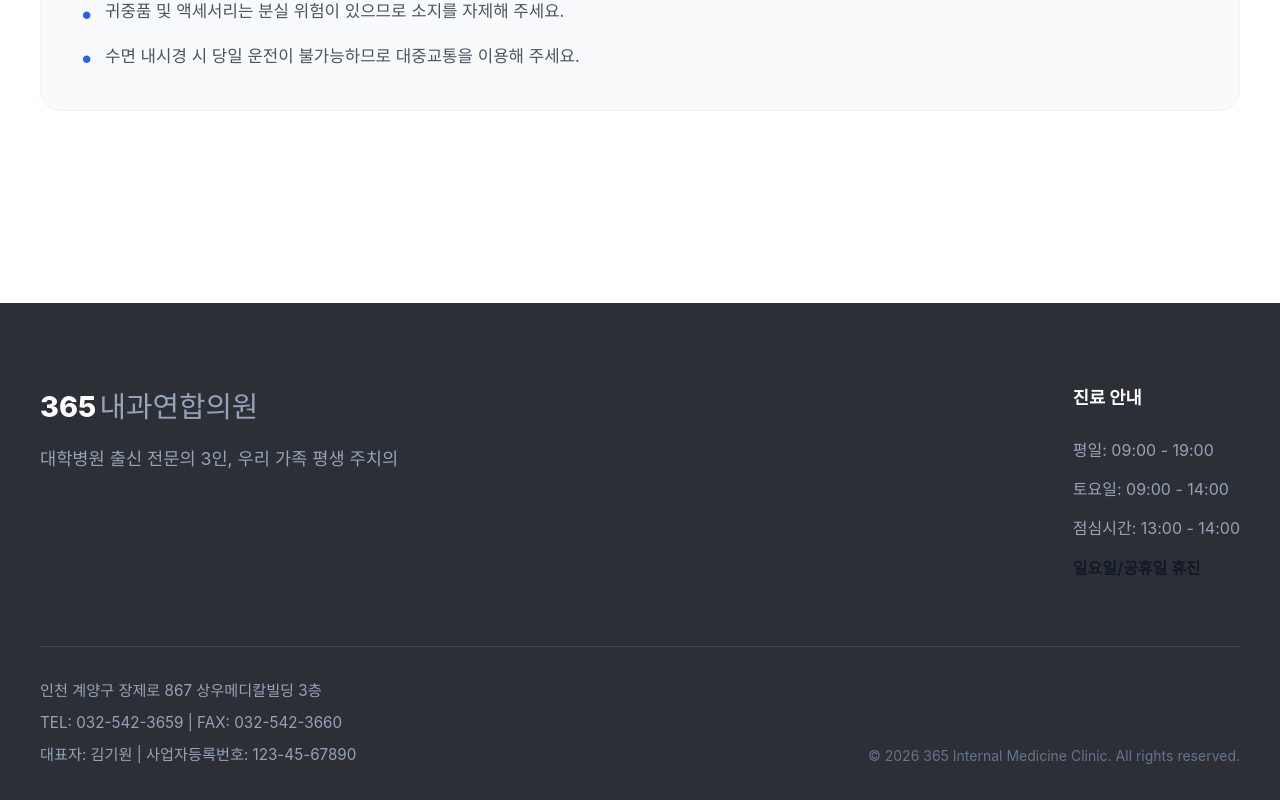
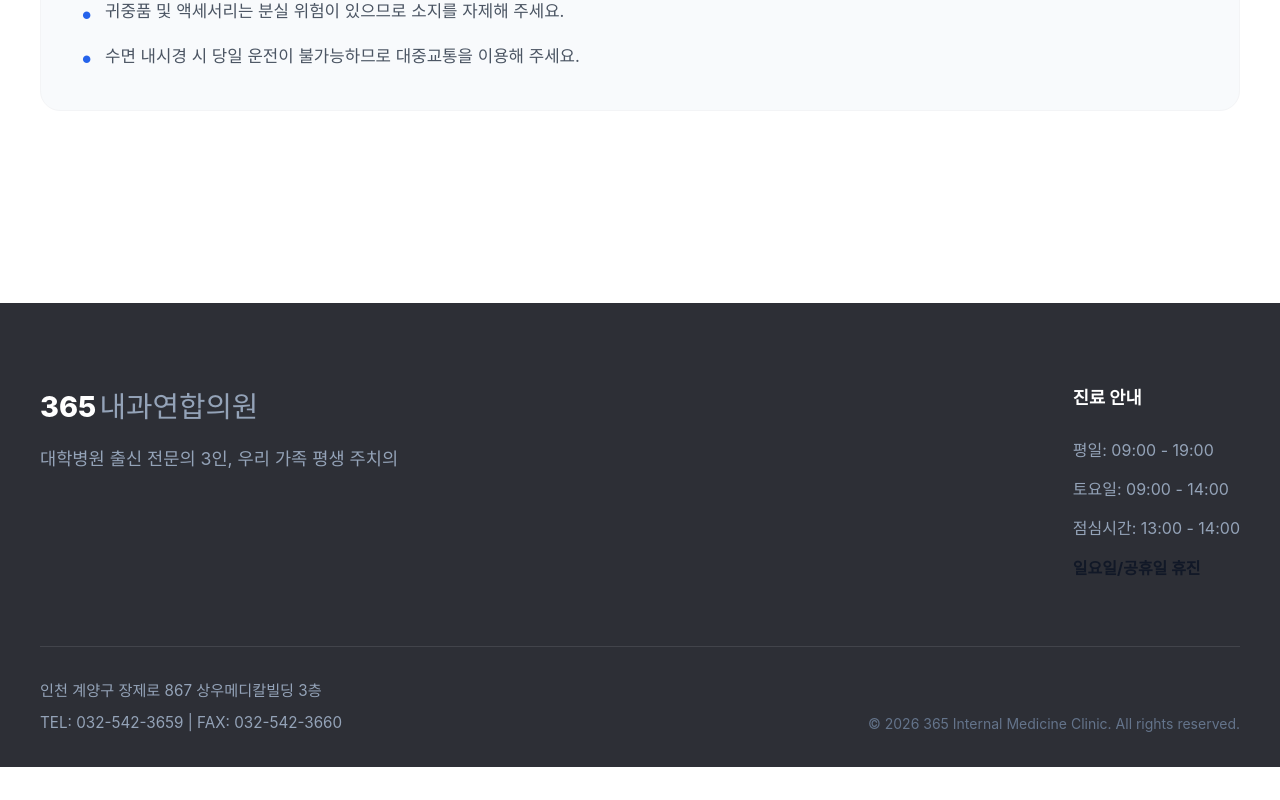
Before and after one commit to bnam1321-bit/365-clinic-web, a Next.js app: page /checkup in a window 1280 px wide. Shown: the part 1968-2768 px from the top of the page. After the commit the page ends 2735 px from the top, so only its background shows below. Built offline with nearby package versions, Linux system fonts and the light colour scheme; a web font is replaced by a local one.

Commit message:
Remove representative and business info from Footer

```diff
--- a/src/app/services/page.tsx
+++ b/src/app/services/page.tsx
@@ -3,7 +3,7 @@ import { Activity, ShieldCheck, Zap, Syringe } from "lucide-react";
 import type { Metadata } from "next";
 
 export const metadata: Metadata = {
-    title: "진료 안내 | 대한내과",
+    title: "진료 안내 | 365내과연합의원",
     description: "건강검진, 만성질환 관리, 수액 클리닉, 예방접종 안내.",
 };
 
--- a/src/components/layout/Footer.tsx
+++ b/src/components/layout/Footer.tsx
@@ -28,7 +28,6 @@ export default function Footer() {
                     <div className={styles.contactInfo}>
                         <p>인천 계양구 장제로 867 상우메디칼빌딩 3층</p>
                         <p>TEL: 032-542-3659 | FAX: 032-542-3660</p>
-                        <p>대표자: 김기원 | 사업자등록번호: 123-45-67890</p>
                     </div>
                     <p className={styles.copyright}>&copy; {new Date().getFullYear()} 365 Internal Medicine Clinic. All rights reserved.</p>
                 </div>
```
